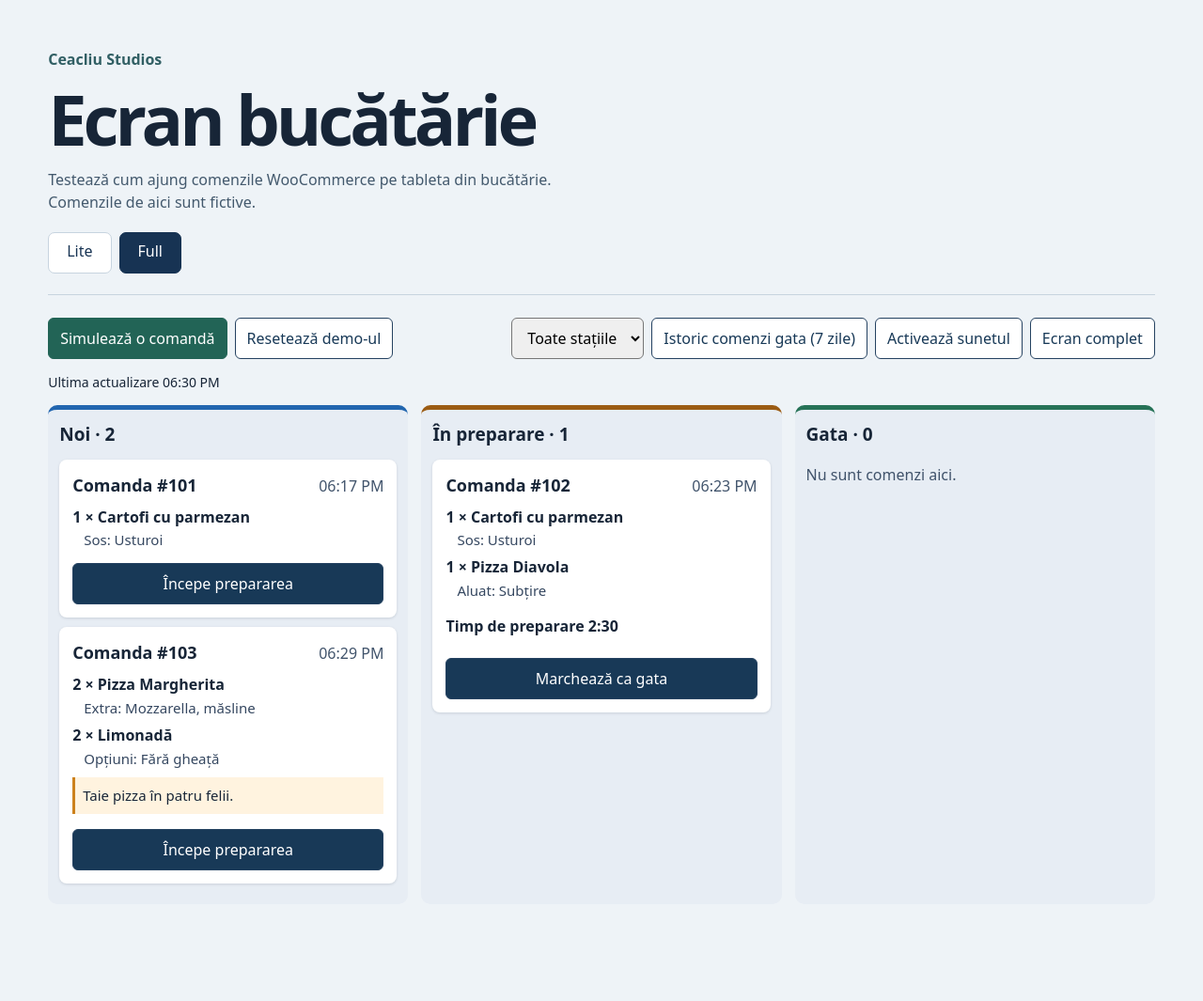
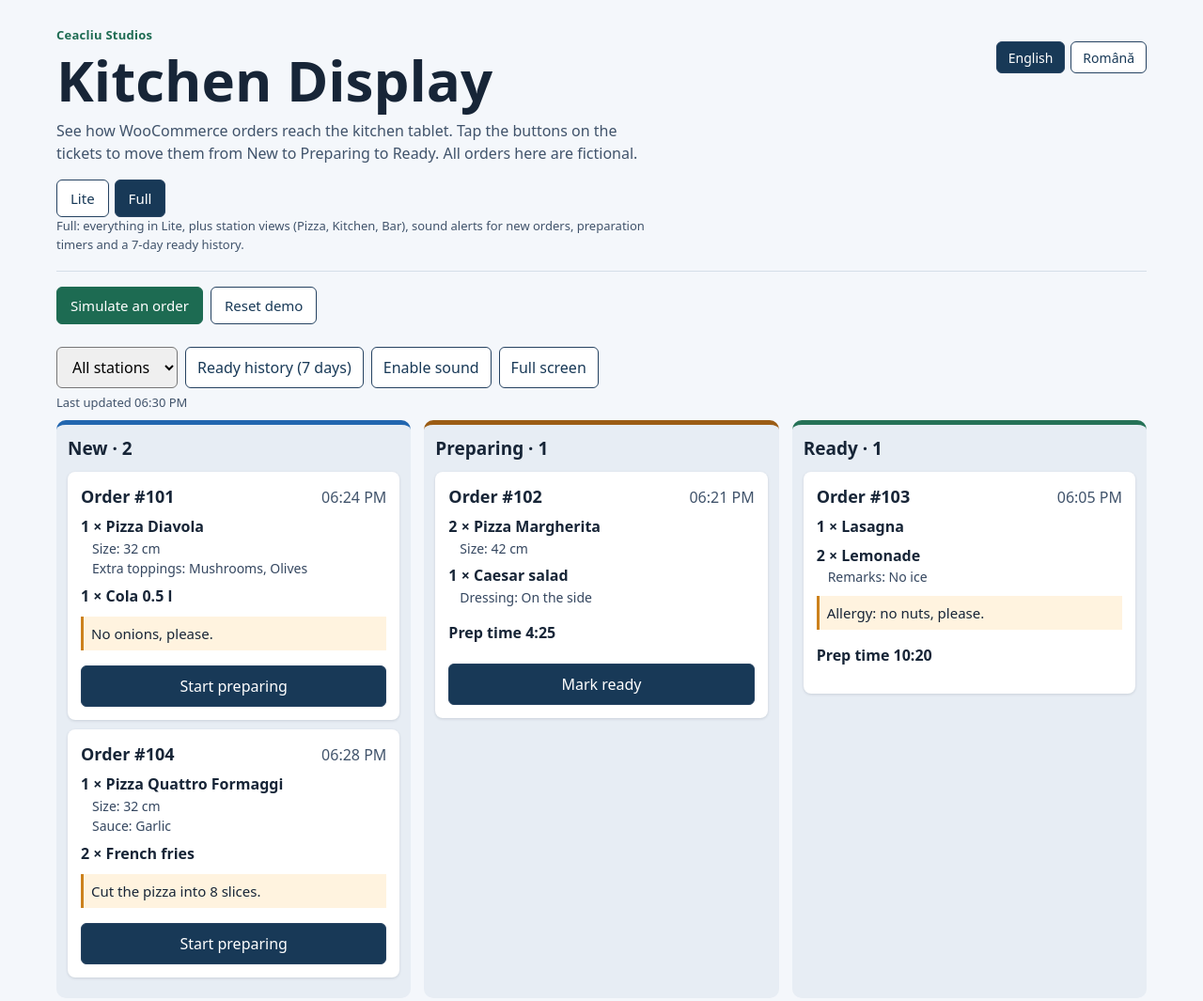
Before and after one commit to ceacliustudio/ceacliu-kitchen-display-demo, a plain HTML site: page index.html in a window 1280 px wide. Shown: the top 1065 px of the page at 94% size. Before the commit the page ends 1037 px from the top, so only its background shows below. Drawn offline with Linux system fonts and the light colour scheme.

Commit message:
English demo with Romanian switch, using the plugin's board code

```diff
--- a/index.html
+++ b/index.html
@@ -1,11 +1,31 @@
-<!doctype html>
-<html lang="ro">
+<!DOCTYPE html>
+<html lang="en">
 <head>
 <meta charset="utf-8">
 <meta name="viewport" content="width=device-width, initial-scale=1">
-	<meta name="description" content="Încearcă ecranul de bucătărie Ceacliu pentru WooCommerce, cu comenzi fictive și edițiile Lite și Full.">
-	<title>Demo Ecran bucătărie · Ceacliu Studios</title>
+<title>Kitchen Display demo · Ceacliu Studios</title>
+<meta name="description" content="Interactive demo of Ceacliu Kitchen Display, a kitchen order board for WooCommerce. Lite and Full editions.">
 <style>
+*{box-sizing:border-box}
+body{margin:0;font-family:system-ui,-apple-system,"Segoe UI",Roboto,Arial,sans-serif;background:#f4f7fb;color:#172537}
+.page{max-width:1200px;margin:0 auto;padding:28px 20px 48px}
+.top{display:flex;justify-content:space-between;align-items:flex-start;gap:16px;flex-wrap:wrap}
+.brand{font-size:13px;font-weight:700;color:#1d6b52;letter-spacing:.02em}
+.intro h1{font-size:clamp(34px,6vw,60px);margin:8px 0 10px;line-height:1.05}
+.intro p{margin:0;color:#40536b;max-width:640px;line-height:1.5}
+.seg{display:inline-flex;gap:6px;margin-top:16px}
+.seg button,.demo-bar button{font:inherit;font-size:15px;border:1px solid #254261;background:#fff;color:#183957;border-radius:6px;padding:8px 14px;min-height:40px;cursor:pointer}
+.seg button[aria-pressed=true]{background:#183957;color:#fff}
+.demo-bar{display:flex;gap:8px;flex-wrap:wrap;margin:18px 0 0;padding-top:16px;border-top:1px solid #d5dee8}
+.demo-bar .primary{background:#1d6b52;border-color:#1d6b52;color:#fff}
+.hint{font-size:13px;color:#40536b;margin:8px 0 0}
+.lang button{font-size:14px;min-height:34px;padding:5px 12px}
+.ck{margin-top:6px}
+.ck-header h1{display:none}
+.ck-header{justify-content:flex-end;margin-bottom:6px}
+#ck-status{font-size:13px;color:#40536b;margin:6px 0 10px}
+footer{margin-top:28px;font-size:13px;color:#40536b}
+footer a{color:#183957}
 .ck { color: #172537; margin-block: 24px; }
 .ck-header { display: flex; align-items: center; justify-content: space-between; gap: 16px; flex-wrap: wrap; }
 .ck-header h1 { font-size: clamp(28px, 4vw, 44px); font-weight: 700; line-height: 1.15; }
@@ -39,145 +59,156 @@
 }
 
 .ck:fullscreen { overflow: auto; background: #f4f7fb; padding: 18px; margin: 0; }
-
-:root { color-scheme: light; font: 16px/1.5 system-ui, sans-serif; }
-* { box-sizing: border-box; }
-body { margin: 0; background: #eef3f7; color: #172537; }
-.demo { max-width: 1330px; padding: clamp(18px, 4vw, 54px); margin-inline: auto; }
-.demo-intro { padding-bottom: 22px; border-bottom: 1px solid #c7d4df; }
-.demo-brand { color: #315f64; font-weight: 700; text-decoration: none; }
-.demo-intro h1 { font-size: clamp(40px, 6vw, 74px); letter-spacing: -.055em; line-height: 1.08; margin: 12px 0; }
-.demo-intro p { color: #43596d; margin: 0 0 20px; max-width: 62ch; }
-.demo-editions, .demo-actions { display: flex; gap: 8px; flex-wrap: wrap; }
-.demo-editions a { background: #fff; color: #173353; border: 1px solid #c7d4df; border-radius: 7px; padding: 7px 19px; text-decoration: none; min-height: 44px; }
-.demo-editions a[aria-current="page"] { color: #fff; background: #173353; border-color: #173353; }
-.ck .ck-primary { background: #226456; border-color: #226456; color: #fff; }
-.ck-option { font-size: 15px; }
-#ck-status { font-size: 14px; }
-:focus-visible { outline: 3px solid #2073c9; outline-offset: 2px; }
-
 </style>
 </head>
 <body>
-	<main class="demo">
-		<header class="demo-intro">
-			<a class="demo-brand" href="https://github.com/ceacliustudio">Ceacliu Studios</a>
-			<h1>Ecran bucătărie</h1>
-			<p>Testează cum ajung comenzile WooCommerce pe tableta din bucătărie. Comenzile de aici sunt fictive.</p>
-			<nav aria-label="Ediții" class="demo-editions">
-				<a href="?edition=lite">Lite</a>
-				<a href="?edition=full">Full</a>
-			</nav>
-		</header>
-		<section id="ceacliu-kitchen" class="ck" aria-label="Panou de comenzi">
-			<header class="ck-header">
-				<div class="demo-actions">
-					<button type="button" class="ck-button ck-primary" id="demo-order">Simulează o comandă</button>
-					<button type="button" class="ck-button" id="demo-reset">Resetează demo-ul</button>
+<div class="page">
+	<div class="top">
+		<div class="intro">
+			<div class="brand">Ceacliu Studios</div>
+			<h1 data-t="title"></h1>
+			<p data-t="lead"></p>
+			<div class="seg" role="group" aria-label="Edition">
+				<button type="button" data-mode="lite">Lite</button>
+				<button type="button" data-mode="full">Full</button>
 			</div>
-				<div id="ck-controls" class="ck-controls"></div>
-			</header>
-			<p id="ck-status" role="status">Se încarcă comenzile…</p>
+			<p class="hint" data-t-mode></p>
+		</div>
+		<div class="seg lang" role="group" aria-label="Language">
+			<button type="button" data-lang="en">English</button>
+			<button type="button" data-lang="ro">Română</button>
+		</div>
+	</div>
+	<div class="demo-bar">
+		<button type="button" class="primary" id="demo-add" data-t="add"></button>
+		<button type="button" id="demo-reset" data-t="reset"></button>
+	</div>
+	<div class="wrap ck" id="ceacliu-kitchen">
+		<header class="ck-header"><h1>Kitchen Display</h1><div id="ck-controls" class="ck-controls"></div></header>
+		<p id="ck-status" role="status"></p>
 		<div id="ck-board" class="ck-board" aria-busy="true"></div>
-		</section>
-	</main>
-	<noscript>Activează JavaScript în browser ca să poți folosi demo-ul.</noscript>
+	</div>
+	<footer data-t="footer"></footer>
+</div>
 <script>
-(() => {
-	const edition = new URLSearchParams(location.search).get('edition') === 'lite' ? 'lite' : 'full';
-	const full = edition === 'full';
-	document.querySelector('.demo-editions a[href="?edition=' + edition + '"]').setAttribute('aria-current', 'page');
+(function () {
+	var m = (location.hash || '').replace('#', '').split('-');
+	var mode = m[0] === 'lite' ? 'lite' : 'full';
+	var lang = m[1] === 'ro' ? 'ro' : 'en';
+	document.documentElement.lang = lang;
+	window.CK_DEMO = { mode: mode, lang: lang };
 
-	const storageKey = 'ceacliu-kitchen-demo-v2';
-	const endpoint = new URL('demo-orders', location.href).href;
-	const now = () => Math.floor(Date.now() / 1000);
+	var T = {
+		en: {
+			title: 'Kitchen Display',
+			lead: 'See how WooCommerce orders reach the kitchen tablet. Tap the buttons on the tickets to move them from New to Preparing to Ready. All orders here are fictional.',
+			lite: 'Lite: live board with New, Preparing and Ready, product options, customer notes and full screen. Free on WordPress.org.',
+			full: 'Full: everything in Lite, plus station views (Pizza, Kitchen, Bar), sound alerts for new orders, preparation timers and a 7-day ready history.',
+			add: 'Simulate an order', reset: 'Reset demo',
+			footer: 'Demo with fictional orders. In WordPress the board reads WooCommerce orders in Processing; kitchen statuses never change the order, the payment or customer e-mails. Made by Ceacliu Studios.',
+			labels: { fullscreen: 'Full screen', exitFull: 'Exit full screen', 'new': 'New', preparing: 'Preparing', ready: 'Ready', start: 'Start preparing', finish: 'Mark ready', order: 'Order', empty: 'No orders here.', connected: 'Last updated', error: 'Connection interrupted. Check WooCommerce before preparing an order.', expired: 'Session expired. Reload this page and sign in again if prompted.', conflict: 'The order changed. The board has been refreshed.', saveError: 'Could not update this order.', all: 'All stations', station: 'Station', history: 'Ready history (7 days)', live: 'Live board', soundOn: 'Enable sound', soundOff: 'Mute sound', elapsed: 'Prep time' },
+			stations: { pizza: 'Pizza', kitchen: 'Kitchen', bar: 'Bar' },
+			p: { diavola: 'Pizza Diavola', margherita: 'Pizza Margherita', quattro: 'Pizza Quattro Formaggi', caesar: 'Caesar salad', lasagna: 'Lasagna', fries: 'French fries', cola: 'Cola 0.5 l', lemonade: 'Lemonade', tiramisu: 'Tiramisu' },
+			o: { size: 'Size', extra: 'Extra toppings', sauce: 'Sauce', dressing: 'Dressing', remarks: 'Remarks' },
+			v: { s32: '32 cm', s42: '42 cm', mush: 'Mushrooms', olives: 'Olives', ham: 'Ham', garlic: 'Garlic', spicy: 'Spicy', side: 'On the side', crispy: 'Extra crispy', ice: 'No ice' },
+			notes: ['No onions, please.', 'Allergy: no nuts, please.', '', 'Cut the pizza into 8 slices.', '']
+		},
+		ro: {
+			title: 'Ecran bucătărie',
+			lead: 'Vezi cum ajung comenzile WooCommerce pe tableta din bucătărie. Apasă butoanele de pe bonuri ca să le muți din Noi în În preparare și apoi în Gata. Comenzile de aici sunt fictive.',
+			lite: 'Lite: panou live cu Noi, În preparare și Gata, opțiunile produselor, observațiile clientului și ecran complet. Gratuit pe WordPress.org.',
+			full: 'Full: tot ce are Lite, plus stații separate (Pizza, Bucătărie, Bar), sunet la comenzi noi, cronometru de preparare și istoricul comenzilor gata pe 7 zile.',
+			add: 'Simulează o comandă', reset: 'Resetează demo-ul',
+			footer: 'Demo cu comenzi fictive. În WordPress, panoul citește comenzile WooCommerce în procesare; stările din bucătărie nu schimbă comanda, plata sau e-mailurile clientului. Realizat de Ceacliu Studios.',
+			labels: { fullscreen: 'Ecran complet', exitFull: 'Ieși din ecran complet', 'new': 'Noi', preparing: 'În preparare', ready: 'Gata', start: 'Începe prepararea', finish: 'Marchează gata', order: 'Comanda', empty: 'Nu sunt comenzi aici.', connected: 'Ultima actualizare', error: 'Conexiune întreruptă. Verifică WooCommerce înainte să pregătești o comandă.', expired: 'Sesiunea a expirat. Reîncarcă pagina și autentifică-te din nou dacă ți se cere.', conflict: 'Comanda s-a schimbat. Panoul a fost actualizat.', saveError: 'Comanda nu a putut fi actualizată.', all: 'Toate stațiile', station: 'Stație', history: 'Istoric comenzi gata (7 zile)', live: 'Panou live', soundOn: 'Activează sunetul', soundOff: 'Oprește sunetul', elapsed: 'Timp de preparare' },
+			stations: { pizza: 'Pizza', kitchen: 'Bucătărie', bar: 'Bar' },
+			p: { diavola: 'Pizza Diavola', margherita: 'Pizza Margherita', quattro: 'Pizza Quattro Formaggi', caesar: 'Salată Caesar', lasagna: 'Lasagna', fries: 'Cartofi prăjiți', cola: 'Cola 0,5 l', lemonade: 'Limonadă', tiramisu: 'Tiramisu' },
+			o: { size: 'Mărime', extra: 'Toppinguri extra', sauce: 'Sos', dressing: 'Dressing', remarks: 'Observații' },
+			v: { s32: '32 cm', s42: '42 cm', mush: 'Ciuperci', olives: 'Măsline', ham: 'Șuncă', garlic: 'Usturoi', spicy: 'Picant', side: 'Separat', crispy: 'Foarte crocanți', ice: 'Fără gheață' },
+			notes: ['Fără ceapă, vă rog.', 'Alergie: fără nuci, vă rog.', '', 'Tăiați pizza în 8 felii.', '']
+		}
+	}[lang];
+	var STATION = { diavola: 'pizza', margherita: 'pizza', quattro: 'pizza', caesar: 'kitchen', lasagna: 'kitchen', fries: 'kitchen', tiramisu: 'kitchen', cola: 'bar', lemonade: 'bar' };
 
-	const options = [
-		{ name: 'Pizza Margherita', qty: 2, stations: ['pizza'], options: [{ label: 'Extra', value: 'Mozzarella, măsline' }] },
-		{ name: 'Cartofi cu parmezan', qty: 1, stations: ['kitchen'], options: [{ label: 'Sos', value: 'Usturoi' }] },
-		{ name: 'Limonadă', qty: 2, stations: ['bar'], options: [{ label: 'Opțiuni', value: 'Fără gheață' }] },
-		{ name: 'Pizza Diavola', qty: 1, stations: ['pizza'], options: [{ label: 'Aluat', value: 'Subțire' }] },
+	function item(key, qty, opts) {
+		return { name: T.p[key], qty: qty, options: (opts || []).map(function (o) { return { label: T.o[o[0]], value: o[1] }; }), stations: [STATION[key]] };
+	}
+	var TEMPLATES = [
+		function () { return [item('quattro', 1, [['size', T.v.s42], ['extra', T.v.ham]]), item('fries', 1, [['remarks', T.v.crispy]]), item('lemonade', 2, [['remarks', T.v.ice]])]; },
+		function () { return [item('diavola', 2, [['size', T.v.s32], ['sauce', T.v.spicy]]), item('cola', 2)]; },
+		function () { return [item('margherita', 1, [['size', T.v.s32], ['extra', T.v.mush + ', ' + T.v.olives]]), item('tiramisu', 1)]; },
+		function () { return [item('caesar', 1, [['dressing', T.v.side]]), item('lasagna', 1)]; }
 	];
-	const sample = () => [
-		{ id: 103, number: '103', created: now() - 80, state: 'new', started: 0, ready: 0, editable: true, note: 'Taie pizza în patru felii.', items: [options[0], options[2]] },
-		{ id: 102, number: '102', created: now() - 420, state: 'preparing', started: now() - 145, ready: 0, editable: true, note: '', items: [options[1], options[3]] },
-		{ id: 101, number: '101', created: now() - 800, state: 'new', started: 0, ready: 0, editable: true, note: '', items: [options[1]] },
-		{ id: 100, number: '100', created: now() - 86410, state: 'ready', started: now() - 86400, ready: now() - 85800, editable: false, note: '', items: [options[3]] },
+	var store, next, tpl;
+	function now() { return Math.floor(Date.now() / 1000); }
+	function seed() {
+		var t = now();
+		next = 105; tpl = 0;
+		store = [
+			{ id: 101, number: '101', created: t - 360, state: 'new', started: 0, ready: 0, editable: true, note: T.notes[0], items: [item('diavola', 1, [['size', T.v.s32], ['extra', T.v.mush + ', ' + T.v.olives]]), item('cola', 1)] },
+			{ id: 102, number: '102', created: t - 540, state: 'preparing', started: t - 260, ready: 0, editable: true, note: T.notes[2], items: [item('margherita', 2, [['size', T.v.s42]]), item('caesar', 1, [['dressing', T.v.side]])] },
+			{ id: 104, number: '104', created: t - 120, state: 'new', started: 0, ready: 0, editable: true, note: T.notes[3], items: [item('quattro', 1, [['size', T.v.s32], ['sauce', T.v.garlic]]), item('fries', 2)] },
+			{ id: 103, number: '103', created: t - 1500, state: 'ready', started: t - 1320, ready: t - 700, editable: true, note: T.notes[1], items: [item('lasagna', 1), item('lemonade', 2, [['remarks', T.v.ice]])] },
+			{ id: 98, number: '98', created: t - 2 * 86400 - 3000, state: 'ready', started: t - 2 * 86400 - 2700, ready: t - 2 * 86400 - 1800, editable: false, note: '', items: [item('margherita', 1, [['size', T.v.s32]]), item('tiramisu', 2)] }
 		];
-	let orders = sample();
-	try {
-		const saved = JSON.parse(sessionStorage.getItem(storageKey));
-		if (Array.isArray(saved)) orders = saved;
-	} catch {}
+	}
+	seed();
 
-	function save() {
-		try { sessionStorage.setItem(storageKey, JSON.stringify(orders)); } catch {}
+	function visible() {
+		var t = now();
+		return store.filter(function (o) {
+			if (mode === 'lite') { return o.editable && (o.state !== 'ready' || o.ready >= t - 86400); }
+			return o.state === 'ready' ? o.ready >= t - 7 * 86400 : o.editable;
+		}).map(function (o) {
+			var c = JSON.parse(JSON.stringify(o));
+			if (mode === 'lite') { c.items.forEach(function (i) { delete i.stations; }); }
+			return c;
+		});
 	}
-
-	document.getElementById('demo-order').addEventListener('click', () => {
-		const id = Math.max(103, ...orders.map((order) => order.id)) + 1;
-		const items = id % 2 === 0 ? [options[3], options[2]] : [options[1], options[0]];
-		orders.unshift({ id, number: String(id), created: now(), state: 'new', started: 0, ready: 0, editable: true, note: '', items });
-		save();
-	});
-
-	document.getElementById('demo-reset').addEventListener('click', () => {
-		try {
-			sessionStorage.removeItem(storageKey);
-			sessionStorage.removeItem('ceacliu-kitchen-station:' + location.pathname);
-		} catch {}
-		location.reload();
-	});
-
-	const originalFetch = window.fetch.bind(window);
-	window.fetch = async (url, config) => {
-		if (url !== endpoint) return originalFetch(url, config);
-		const body = config.body;
-		const action = body.get('action');
-		let result = { success: true, data: null };
-		let status = 200;
-		if (action === 'ceacliu_kitchen_orders') {
-			result.data = { orders: full ? orders : orders.filter((order) => order.editable), time: now() };
-		} else if (action === 'ceacliu_kitchen_transition') {
-			const order = orders.find((ticket) => ticket.id === Number(body.get('order_id')));
-			const next = body.get('next');
-			const previous = { preparing: 'new', ready: 'preparing' };
-			if (!order?.editable || !(next in previous) || (order.state !== next && order.state !== previous[next])) {
-				status = 409;
-				result = { success: false, data: null };
-			} else if (order.state !== next) {
-				order.state = next;
-				order[next === 'preparing' ? 'started' : 'ready'] = now();
-				save();
+	function reply(status, body) {
+		return Promise.resolve(new Response(JSON.stringify(body), { status: status, headers: { 'Content-Type': 'application/json' } }));
 	}
+	var realFetch = window.fetch.bind(window);
+	window.fetch = function (url, opts) {
+		if (url !== 'demo:ajax') { return realFetch(url, opts); }
+		var p = new URLSearchParams(opts && opts.body ? opts.body.toString() : '');
+		if (p.get('action') === 'ceacliu_kitchen_orders') { return reply(200, { success: true, data: { orders: visible(), time: now() } }); }
+		if (p.get('action') === 'ceacliu_kitchen_transition') {
+			var prev = { preparing: 'new', ready: 'preparing' };
+			var to = p.get('next');
+			var o = store.filter(function (x) { return String(x.id) === p.get('order_id'); })[0];
+			if (!o || !prev[to] || !o.editable) { return reply(409, { success: false }); }
+			if (o.state === to) { return reply(200, { success: true }); }
+			if (o.state !== prev[to]) { return reply(409, { success: false }); }
+			o.state = to;
+			o[to === 'preparing' ? 'started' : 'ready'] = now();
+			return reply(200, { success: true });
 		}
-		return new Response(JSON.stringify(result), {
-			status, headers: { 'Content-Type': 'application/json' },
-		});
+		return reply(400, { success: false });
 	};
 
-	window.ceacliuKitchen = {
-		ajax: endpoint,
-		nonce: 'demo',
-		interval: 1000,
-		full,
-		stations: { pizza: 'Pizza', kitchen: 'Bucătărie', bar: 'Bar' },
-		labels: {
-			fullscreen: 'Ecran complet', exitFull: 'Ieși din ecran complet',
-			new: 'Noi', preparing: 'În preparare', ready: 'Gata',
-			start: 'Începe prepararea', finish: 'Marchează ca gata',
-			order: 'Comanda', empty: 'Nu sunt comenzi aici.', connected: 'Ultima actualizare',
-			error: 'Conexiunea s-a întrerupt.', expired: 'Reîncarcă această pagină.',
-			conflict: 'Comanda s-a schimbat. Ecranul a fost actualizat.',
-			saveError: 'Comanda nu a putut fi actualizată.',
-			all: 'Toate stațiile', station: 'Stație', history: 'Istoric comenzi gata (7 zile)',
-			live: 'Comenzi active', soundOn: 'Activează sunetul', soundOff: 'Oprește sunetul',
-			elapsed: 'Timp de preparare',
-		},
-	};
+	window.ceacliuKitchen = { ajax: 'demo:ajax', nonce: 'demo', interval: 2000, labels: T.labels, full: mode === 'full', stations: T.stations };
 
+	document.querySelectorAll('[data-t]').forEach(function (el) { el.textContent = T[el.getAttribute('data-t')]; });
+	document.querySelector('[data-t-mode]').textContent = T[mode];
+	document.title = T.title + ' demo · Ceacliu Studios';
+	document.querySelectorAll('[data-mode]').forEach(function (b) {
+		b.setAttribute('aria-pressed', String(b.dataset.mode === mode));
+		b.addEventListener('click', function () { if (b.dataset.mode !== mode) { location.hash = b.dataset.mode + '-' + lang; location.reload(); } });
+	});
+	document.querySelectorAll('[data-lang]').forEach(function (b) {
+		b.setAttribute('aria-pressed', String(b.dataset.lang === lang));
+		b.addEventListener('click', function () { if (b.dataset.lang !== lang) { location.hash = mode + '-' + b.dataset.lang; location.reload(); } });
+	});
+	document.getElementById('demo-add').addEventListener('click', function () {
+		var t = now();
+		store.push({ id: next, number: String(next), created: t, state: 'new', started: 0, ready: 0, editable: true, note: T.notes[next % T.notes.length], items: TEMPLATES[tpl % TEMPLATES.length]() });
+		next++; tpl++;
+	});
+	document.getElementById('demo-reset').addEventListener('click', seed);
 })();
-if (window.ceacliuKitchen.full) {
+
+if (window.CK_DEMO.mode === "full") {
 (() => {
 	window.ceacliuKitchenFull = {
 		init({ config, controls, element, render }) {
@@ -291,7 +322,6 @@ if (window.ceacliuKitchen.full) {
 		},
 	};
 })();
-
 }
 (() => {
 	const config = window.ceacliuKitchen;
```
Lines whose indentation alone changed are shown as unchanged.
